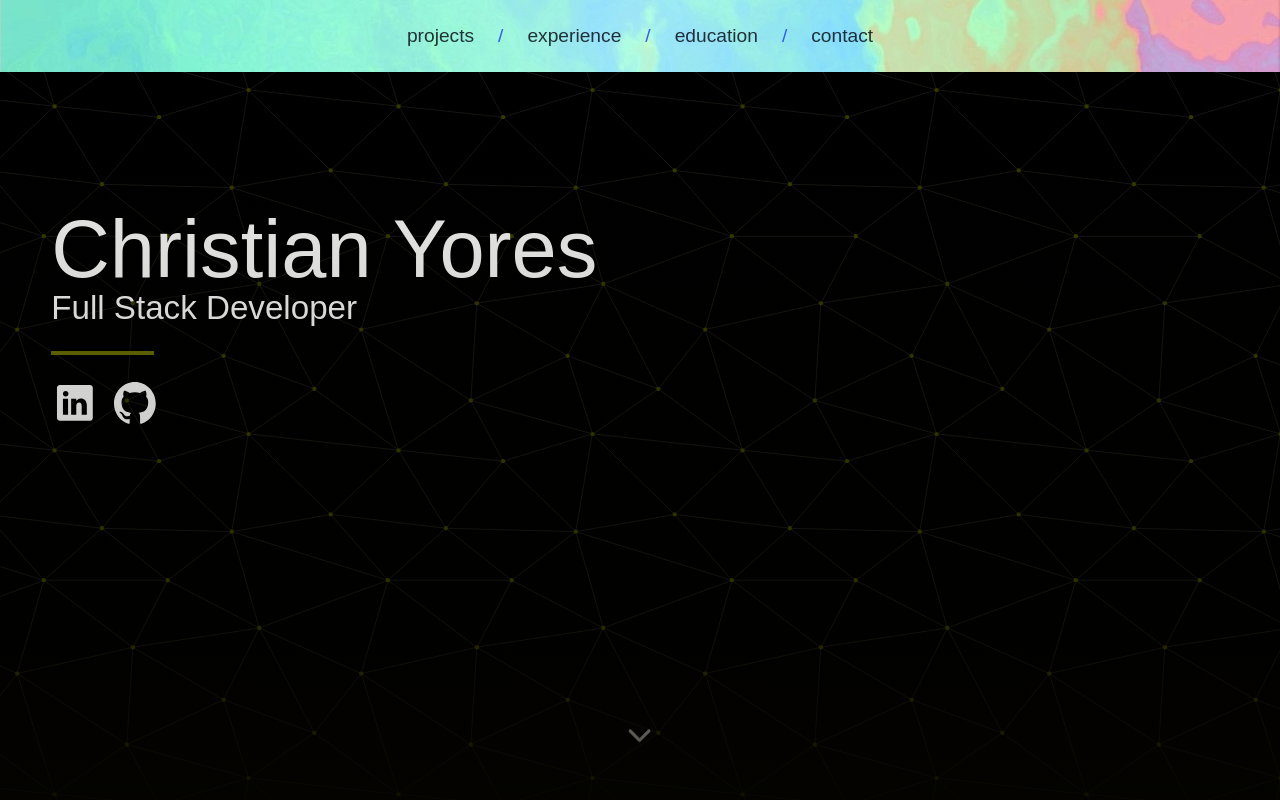
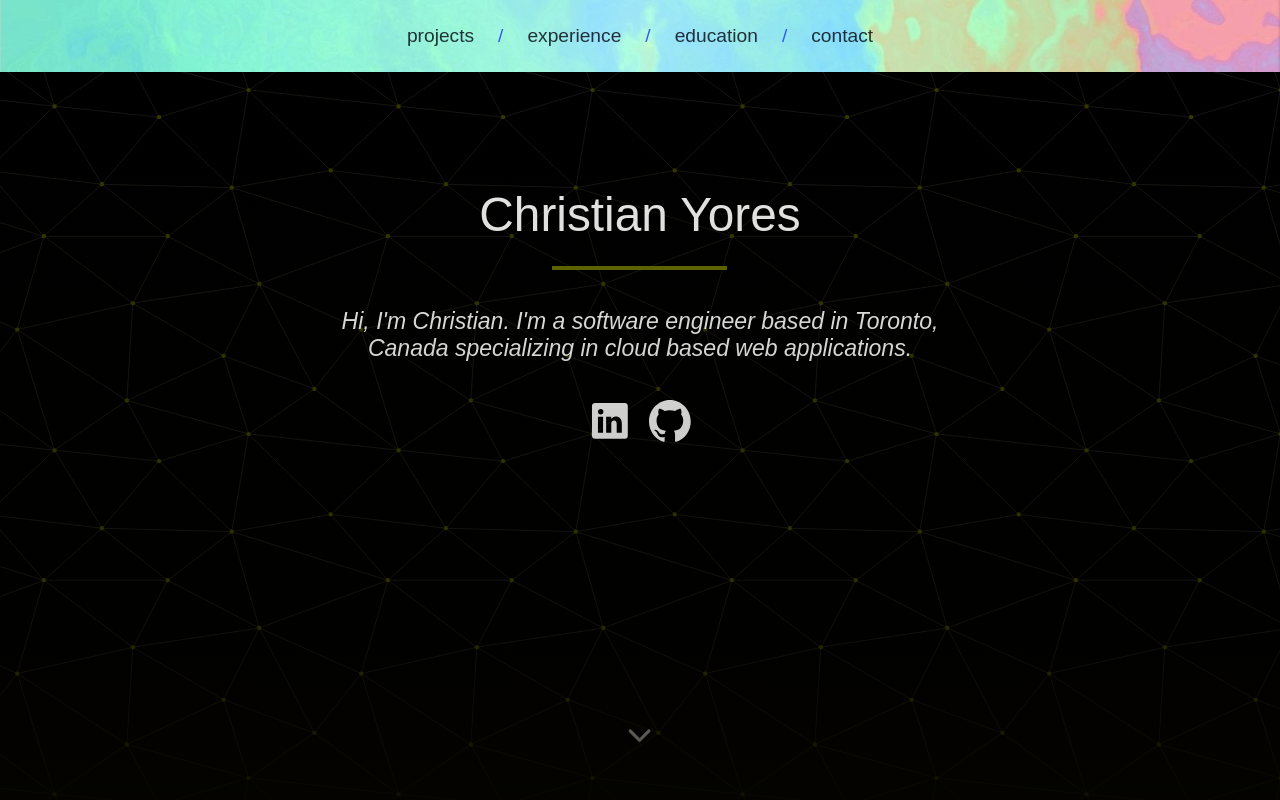
Before and after one commit to cyores/cyores.github.io, a Gatsby site: page / in a window 1280 px wide. Shown: the top 800 px of the page. Built offline with nearby package versions, Linux system fonts and the light colour scheme; Gatsby itself is replaced by a stand-in of ours.

Commit message:
New landing layout, brokeup index.js

```diff
--- /dev/null
+++ b/src/components/Footer.js
@@ -0,0 +1,36 @@
+import React from "react";
+
+// components
+import Flex from "./utils/Flex";
+
+const Footer = () => (
+    <footer
+        style={{
+            background: "var(--color-fg)",
+            minHeight: "10vh",
+            marginTop: "calc(2 * var(--space-xxxxl))",
+            textAlign: "center",
+            padding: "var(--space-md) 0"
+        }}
+    >
+        <Flex>
+            <div>
+                <p>© {new Date().getFullYear()} Christian Yores</p>
+                Built with <a href="https://www.gatsbyjs.org">Gatsby</a>
+                <br></br>
+                Background by{" "}
+                <a
+                    href="https://svgbackgrounds.com/"
+                    target="_blank"
+                    rel="noopener noreferrer"
+                >
+                    SVGBackgrounds.com.
+                </a>
+                <br></br>
+                <br></br>
+            </div>
+        </Flex>
+    </footer>
+);
+
+export default Footer;
--- /dev/null
+++ b/src/components/utils/NetlifyForm.js
@@ -0,0 +1,17 @@
+import React from "react";
+
+const NetlifyForm = ({ name, style, children }) => (
+    <>
+        <form
+            method="post"
+            netlify-honeypot="bot-field"
+            data-netlify="true"
+            name={name}
+            style={style}
+        >
+            {children}
+        </form>
+    </>
+);
+
+export default NetlifyForm;
--- a/src/pages/index.js
+++ b/src/pages/index.js
@@ -20,6 +20,8 @@ import SEO from "../components/utils/SEO";
 import Button from "../components/utils/Button";
 import Input from "../components/utils/Input";
 import Textarea from "../components/utils/Textarea";
+import NetlifyForm from "../components/utils/NetlifyForm";
+import Footer from "../components/Footer";
 
 const AnimateScrollDownArrow = styled.div`
     @keyframes fadeIn {
@@ -53,35 +55,37 @@ const Index = ({
             <div className="svg-bg">
                 <div
                     className="container"
-                    style={{ paddingTop: "var(--space-xxxl)" }}
+                    style={{ paddingTop: "var(--space-xxl)" }}
                 >
-                    <h1
+                    <Flex>
+                        <div
                             style={{
-                            margin: 0,
-                            fontSize: "calc(var(--text-xxxxl) * 1.7)",
-                            lineHeight: 1
+                                flex: "1 0 350px",
+                                maxWidth: "600px",
+                                textAlign: "center"
                             }}
                         >
-                        Christian Yores
-                    </h1>
-
-                    <h3 style={{ margin: 0 }}>Full Stack Developer</h3>
-
-                    <br></br>
-
-                    <Flex dir="rowleft">
+                            <h1>Christian Yores</h1>
+                            <Flex>
                                 <div
                                     style={{
                                         width: "8vw",
+                                        minWidth: "175px",
                                         height: "4px",
                                         background: "var(--color-primary)"
                                     }}
                                 ></div>
                             </Flex>
+                            <h5>
+                                <i>
+                                    Hi, I'm Christian. I'm a software engineer
+                                    based in Toronto, Canada specializing in
+                                    cloud based web applications.
+                                </i>
+                            </h5>
 
                             <br></br>
 
-                    <Flex dir="rowleft">
                             <a
                                 href="https://linkedin.com/in/christianyores"
                                 target="_blank"
@@ -112,6 +116,7 @@ const Index = ({
                                     title="Github"
                                 />
                             </a>
+                        </div>
                     </Flex>
                 </div>
 
@@ -216,6 +221,8 @@ const Index = ({
                 </Section>
             </div>
 
+            <br></br>
+
             <div className="container">
                 <span id="contact"></span>
                 <Flex style={{ marginBottom: "var(--space-lg)" }}>
@@ -231,10 +238,7 @@ const Index = ({
                     ></div>
                 </Flex>
                 <h5>Send me a message</h5>
-                <form
-                    method="post"
-                    netlify-honeypot="bot-field"
-                    data-netlify="true"
+                <NetlifyForm
                     name="Contact Form"
                     style={{
                         display: "flex",
@@ -263,34 +267,10 @@ const Index = ({
                     <Flex dir="rowleft">
                         <Button type="submit">Send</Button>
                     </Flex>
-                </form>
+                </NetlifyForm>
             </div>
 
-            <footer
-                style={{
-                    background: "var(--color-fg)",
-                    minHeight: "10vh",
-                    marginTop: "calc(2 * var(--space-xxxxl))",
-                    textAlign: "center",
-                    padding: "var(--space-md) 0"
-                }}
-            >
-                <Flex>
-                    <div>
-                        <p>© {new Date().getFullYear()} Christian Yores</p>
-                        Built with <a href="https://www.gatsbyjs.org">Gatsby</a>
-                        <br></br>
-                        Background by{" "}
-                        <a
-                            href="https://svgbackgrounds.com/"
-                            target="_blank"
-                            rel="noopener noreferrer"
-                        >
-                            SVGBackgrounds.com.
-                        </a>
-                    </div>
-                </Flex>
-            </footer>
+            <Footer />
         </>
     );
 };
```
Lines whose indentation alone changed are shown as unchanged.
